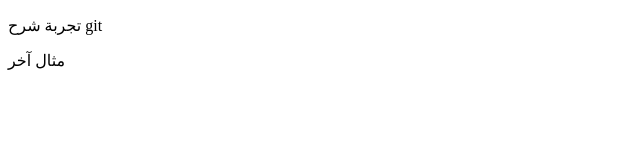
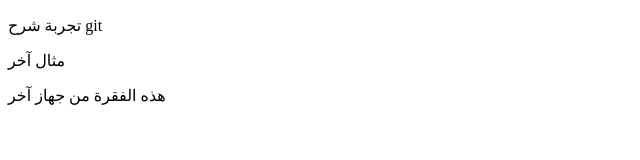
Before and after one commit to SarahAlhumud/GitWorkshop, a plain HTML site: page index.html in a window 1280 px wide. Shown: the whole page, without its empty margins (0-640 px from the left). Drawn offline with Linux system fonts and the light colour scheme.

Commit message:
Update index.html
chnage from another device.

```diff
--- a/index.html
+++ b/index.html
@@ -7,5 +7,6 @@
   <body>
     <p> تجربة شرح git</p>
     <p> مثال آخر </p>
+    <p> هذه الفقرة من جهاز آخر </p>
   </body>
 </html>
```
